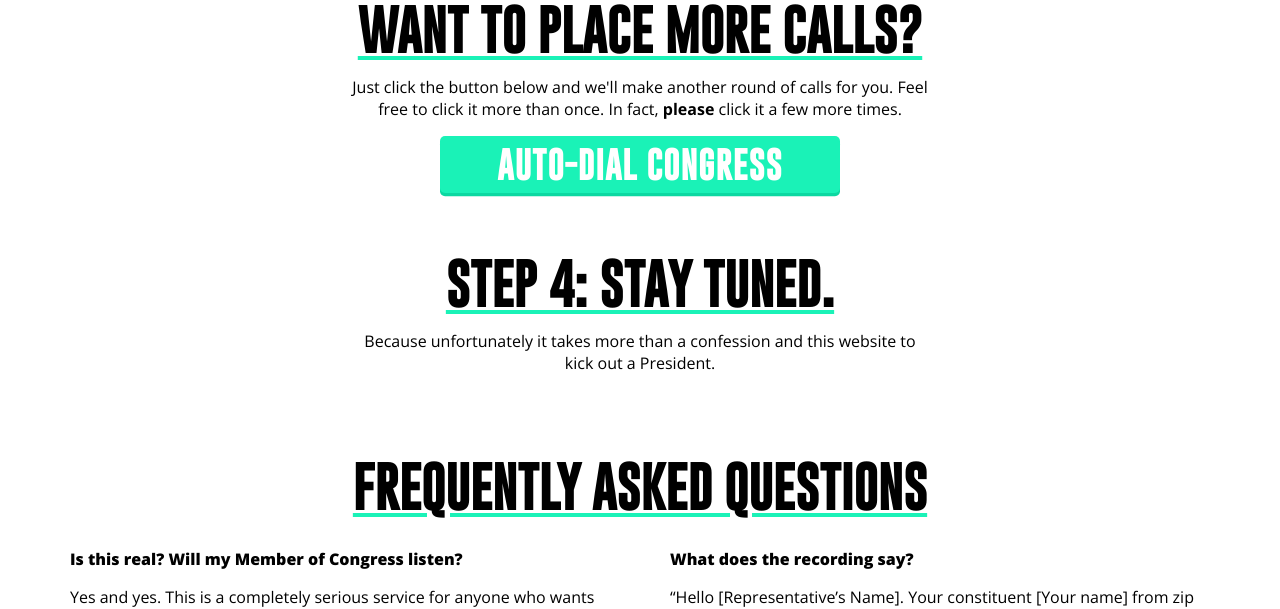
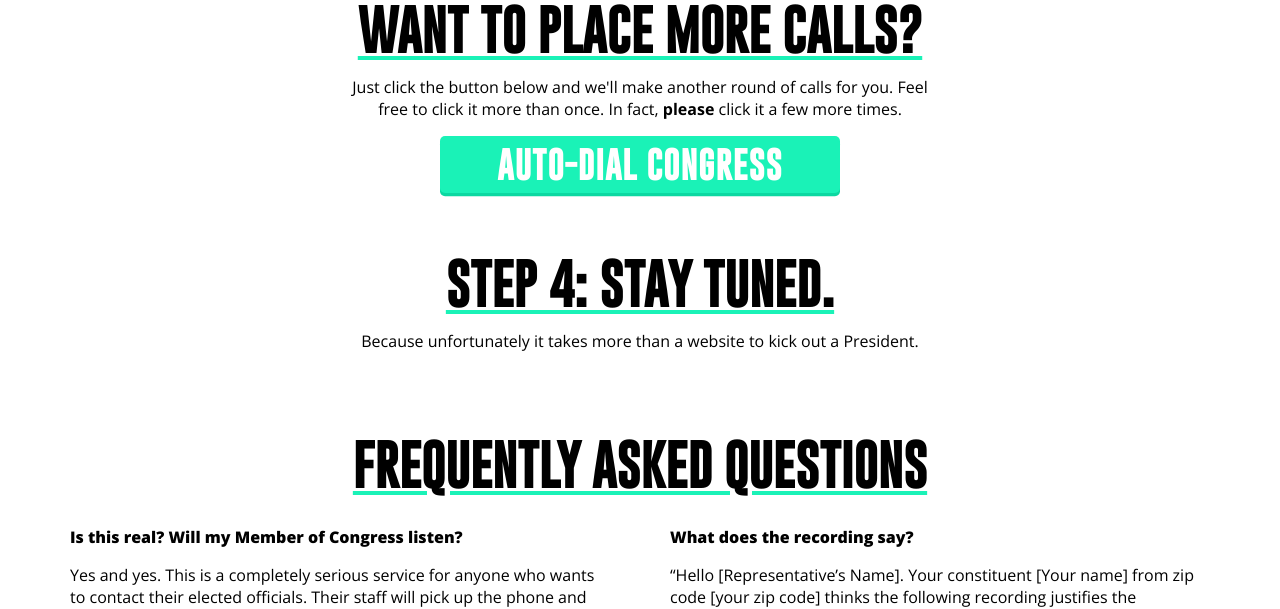
Before and after one commit to cmdouglas/robocalls, a Flask app: template app/templates/confirmation.html in a window 1280 px wide. Shown: the part 1184-1793 px from the top of the page. Run offline with Flask 2, Linux system fonts and the light colour scheme; the template is opened without the code that fills it: most values are stand-ins (such as "Sample title", 1, 10 or a date in 2020); some libraries are stand-ins or nearby versions.

Commit message:
update content

```diff
--- a/app/templates/confirmation.html
+++ b/app/templates/confirmation.html
@@ -34,7 +34,7 @@
 
         <h2>Step 4: Stay tuned.</h2>
 
-        <p> Because unfortunately it takes more than a confession and this website to kick out a President.</p>
+        <p> Because unfortunately it takes more than a website to kick out a President.</p>
 
     </div>
 {% endblock %}
```
